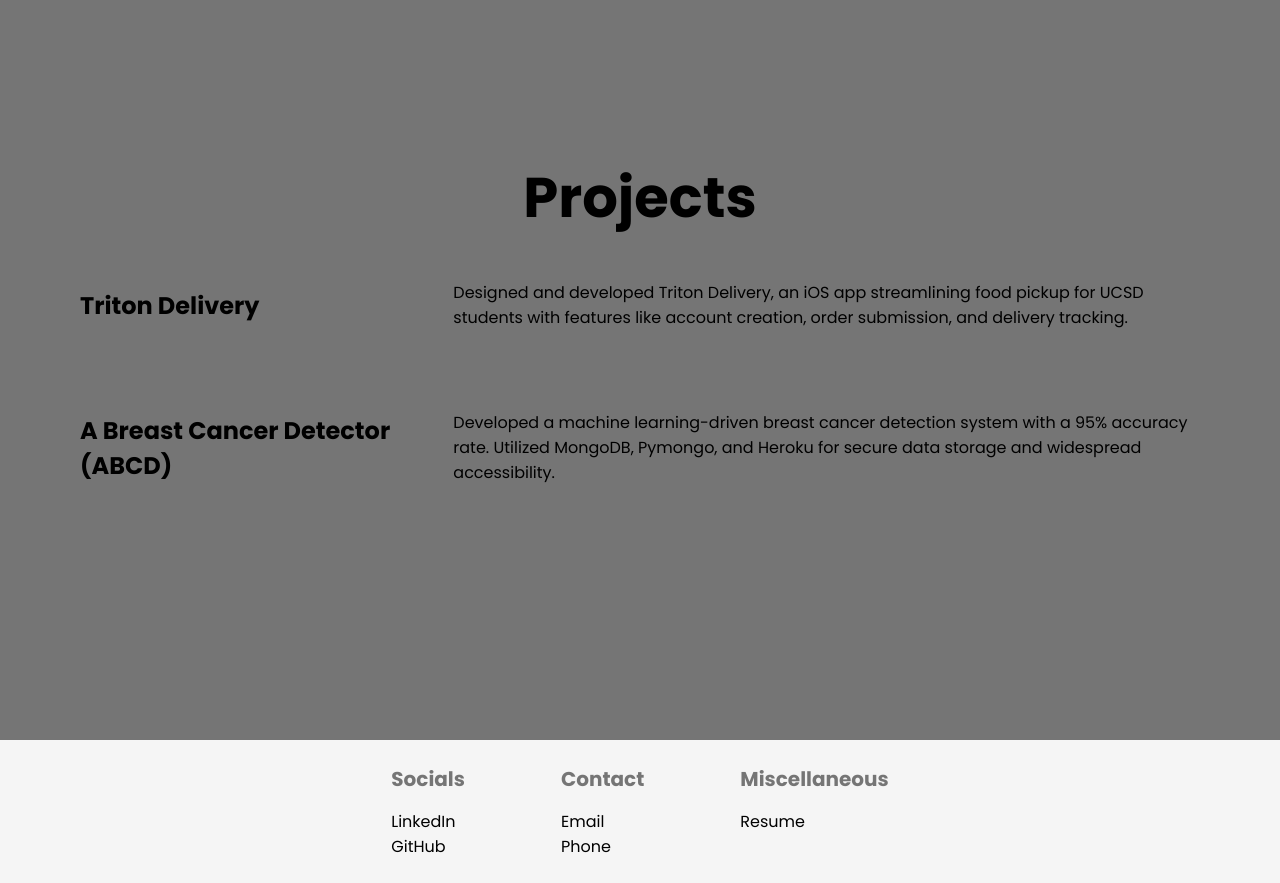
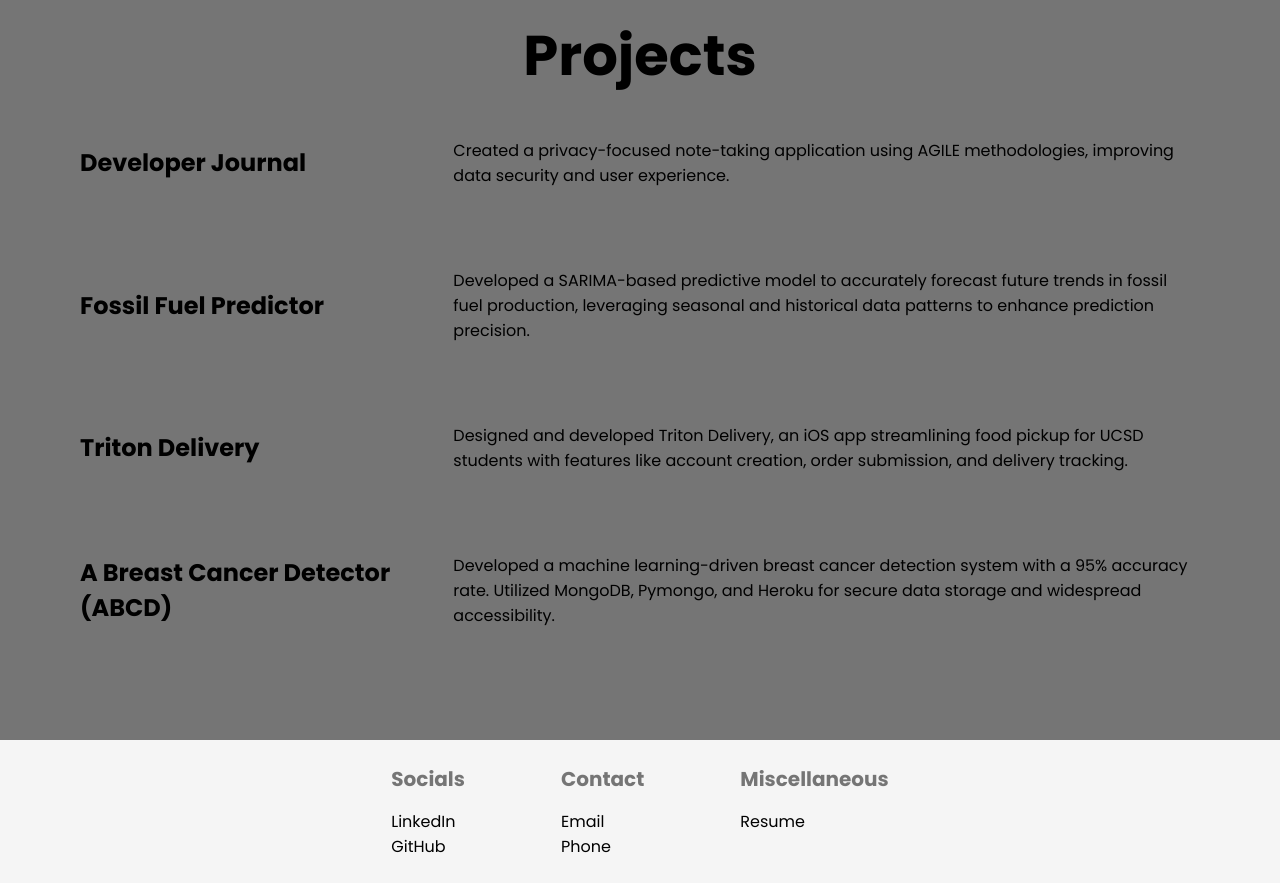
Before and after one commit to derryl0925/derryl0925.github.io, a plain HTML site: page index.html in a window 1280 px wide. Shown: the part 1660-2543 px from the top of the page. Drawn offline with Linux system fonts and the light colour scheme.

Commit message:
Update index.html

```diff
--- a/index.html
+++ b/index.html
@@ -91,6 +91,18 @@
     <section id="projects">
       <h3 class="page-header">Projects</h3>
       <article>
+        <h5>Developer Journal</h5>
+        <p>
+          Created a privacy-focused note-taking application using AGILE methodologies, improving data security and user experience.
+        </p>
+      </article>
+      <article>
+        <h5>Fossil Fuel Predictor</h5>
+        <p>
+          Developed a SARIMA-based predictive model to accurately forecast future trends in fossil fuel production, leveraging seasonal and historical data patterns to enhance prediction precision.
+        </p>
+      </article>
+      <article>
         <h5>Triton Delivery</h5>
         <p>
           Designed and developed Triton Delivery, an iOS app streamlining food
```
